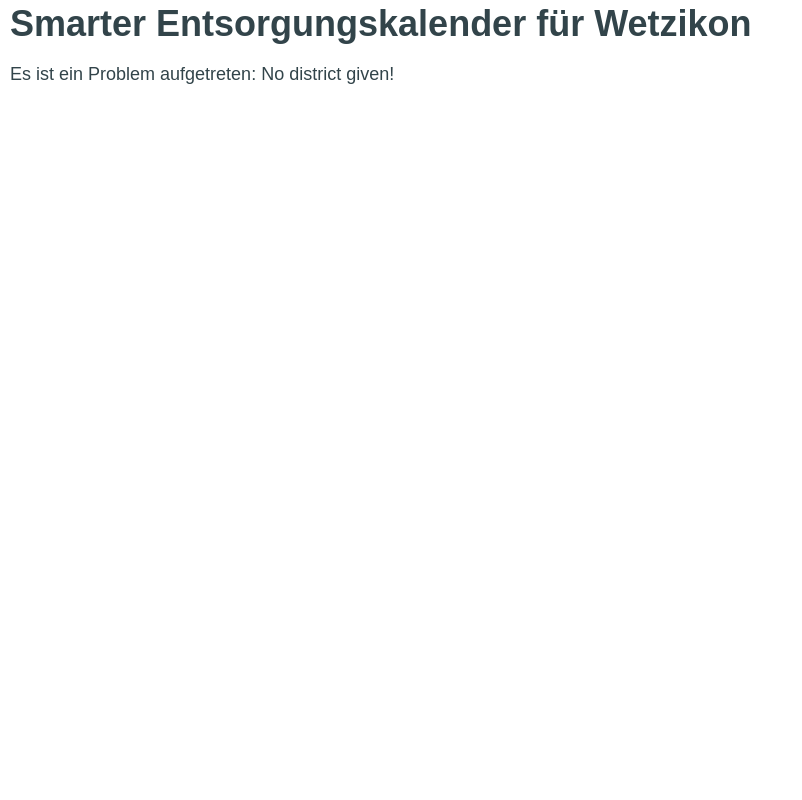
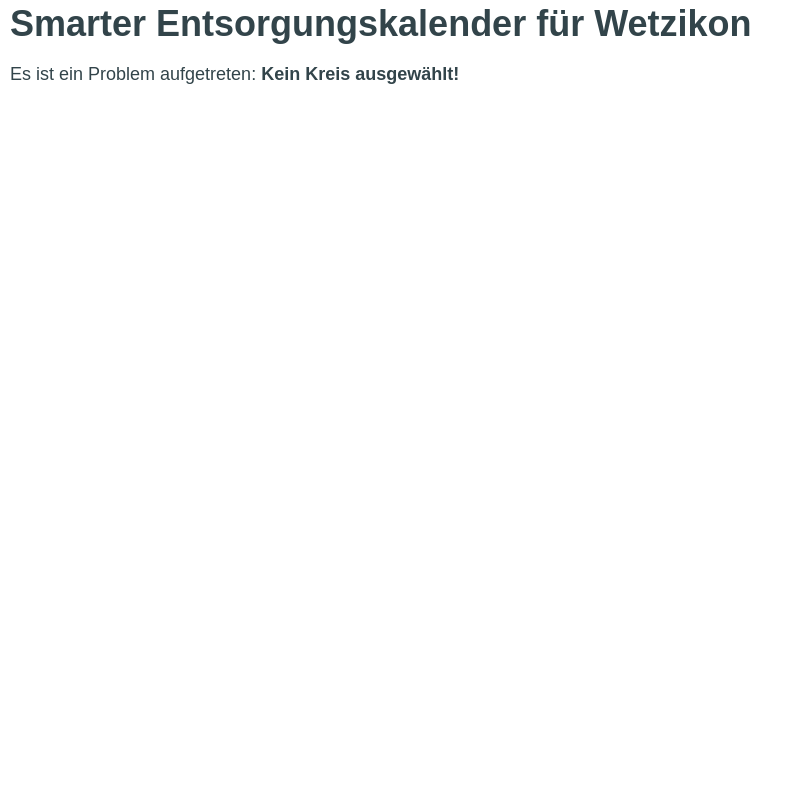
Before and after one commit to caco3/entsorgungskalender-wetzikon, a PHP site: page /generate.php in a window 1280 px wide. Shown: the whole page, without its empty margins (0-802 px from the left). Run offline with PHP 8.4, Linux system fonts and the light colour scheme.

Commit message:
transalted errors to german

```diff
--- a/generate.php
+++ b/generate.php
@@ -22,15 +22,15 @@
                 $district = $_GET["district"];
             }
             else {
-                throw new Exception('Invalid district data!');
+                throw new Exception('Ung&uuml;ltiger Kreis ausgew&auml;hlt!');
             }
         }
         else {
-            throw new Exception('No district given!');
+            throw new Exception('Kein Kreis ausgewählt!');
         }
 
         if ($district == null) {
-            throw new Exception('District not valid!');
+            throw new Exception('Ung&uuml;ltiger Kreis ausgew&auml;hlt!');
         }
 
 
@@ -44,7 +44,7 @@
         }
 
         if (count($categories) == 0) {
-            throw new Exception('No categories given!');
+            throw new Exception('Keine Kategorie ausgewählt!');
         }
 
         return ["district" => $district, "categories" => $categories];
@@ -92,7 +92,7 @@
         $input = parse_input();
     }
     catch (Exception $e) {
-        echo("Es ist ein Problem aufgetreten: " . $e->getMessage());
+        echo("<p>Es ist ein Problem aufgetreten: <b>" . $e->getMessage() . "</b></p>");
         exit();
     }
     ?>
```
